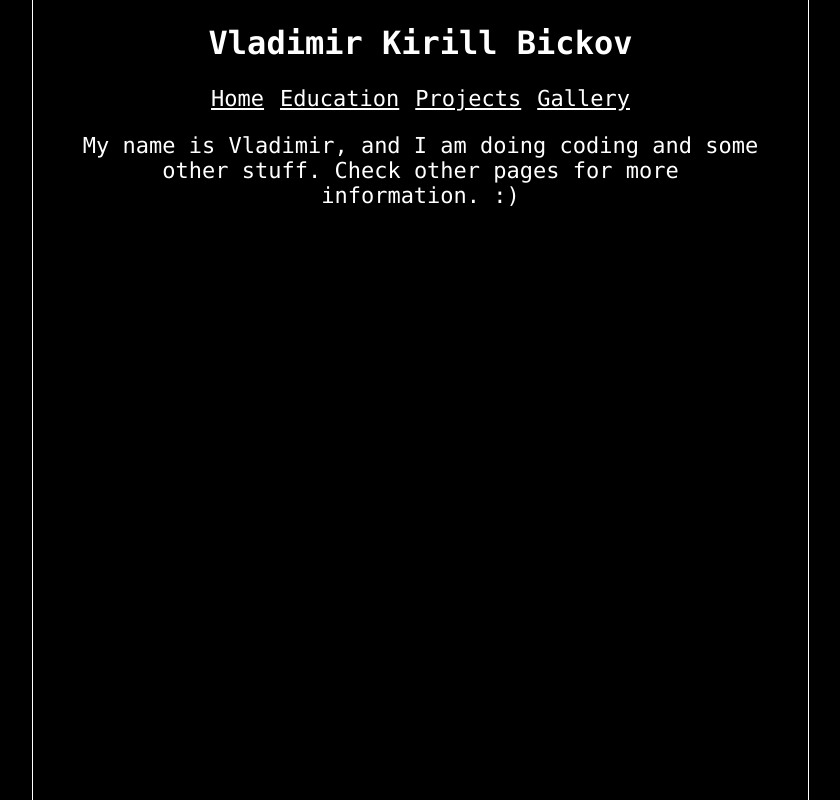
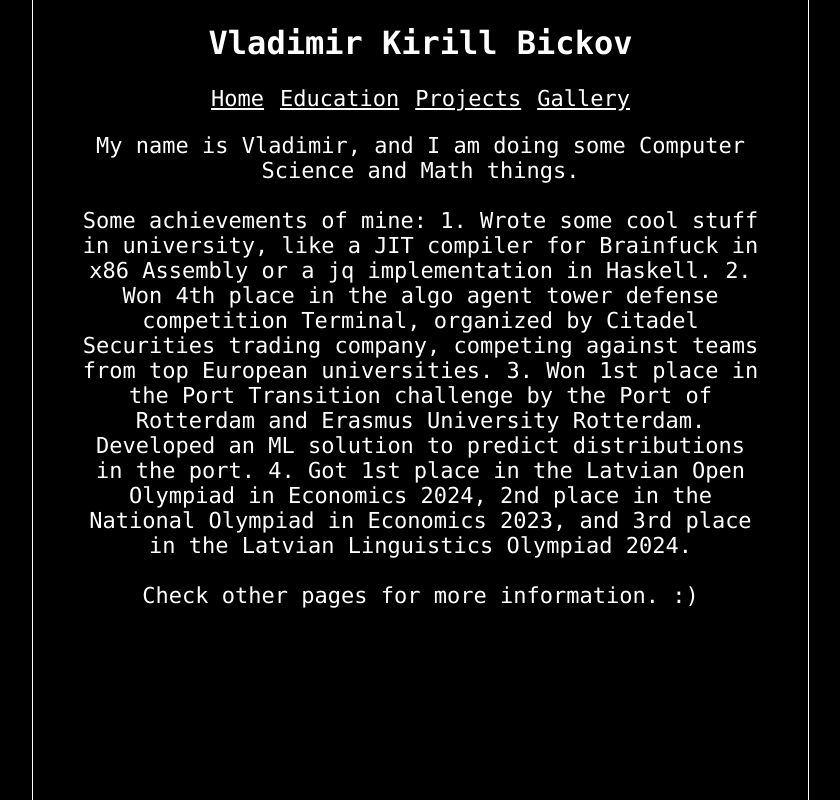
Before and after one commit to nevolodia/nevolodia.github.io, a React (Create React App) app: page / in a window 1280 px wide. Shown: the whole page, without its empty margins (212-1052 px from the left). Built offline with nearby package versions, Linux system fonts and the light colour scheme.

Commit message:
Some cool stuff.

```diff
--- a/src/pages/home.tsx
+++ b/src/pages/home.tsx
@@ -4,7 +4,31 @@ function Home() {
 	return (
 		<div>
 			<p>
-				My name is Vladimir, and I am doing coding and some other stuff.
+				My name is Vladimir, and I am doing some Computer Science and Math things.
+
+				<br/>
+				<br/>
+
+				Some achievements of mine:
+
+				1. Wrote some cool stuff in university, like a JIT compiler for Brainfuck
+				in x86 Assembly or a jq implementation in Haskell.
+
+				2. Won 4th place in the algo agent tower defense competition Terminal,
+				organized by Citadel Securities trading company, competing against
+				teams from top European universities.
+
+				3. Won 1st place in the Port Transition challenge by the Port of Rotterdam
+				and Erasmus University Rotterdam. Developed an ML solution to predict
+				distributions in the port.
+
+				4. Got 1st place in the Latvian Open Olympiad in Economics 2024, 2nd place
+				in the National Olympiad in Economics 2023, and 3rd place in the Latvian Linguistics
+				Olympiad 2024.
+
+				<br/>
+				<br/>
+
 				Check other pages for more information. :)
 			</p>
 		</div>
```
